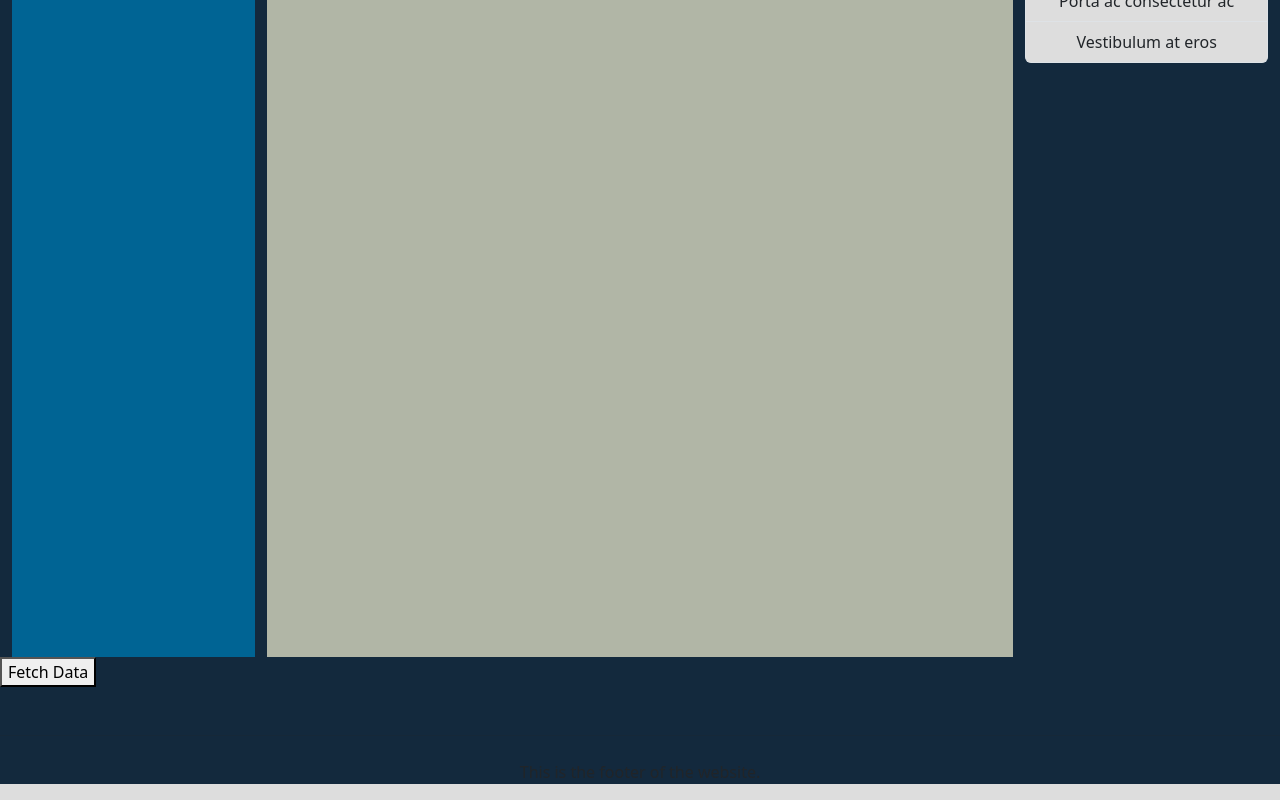
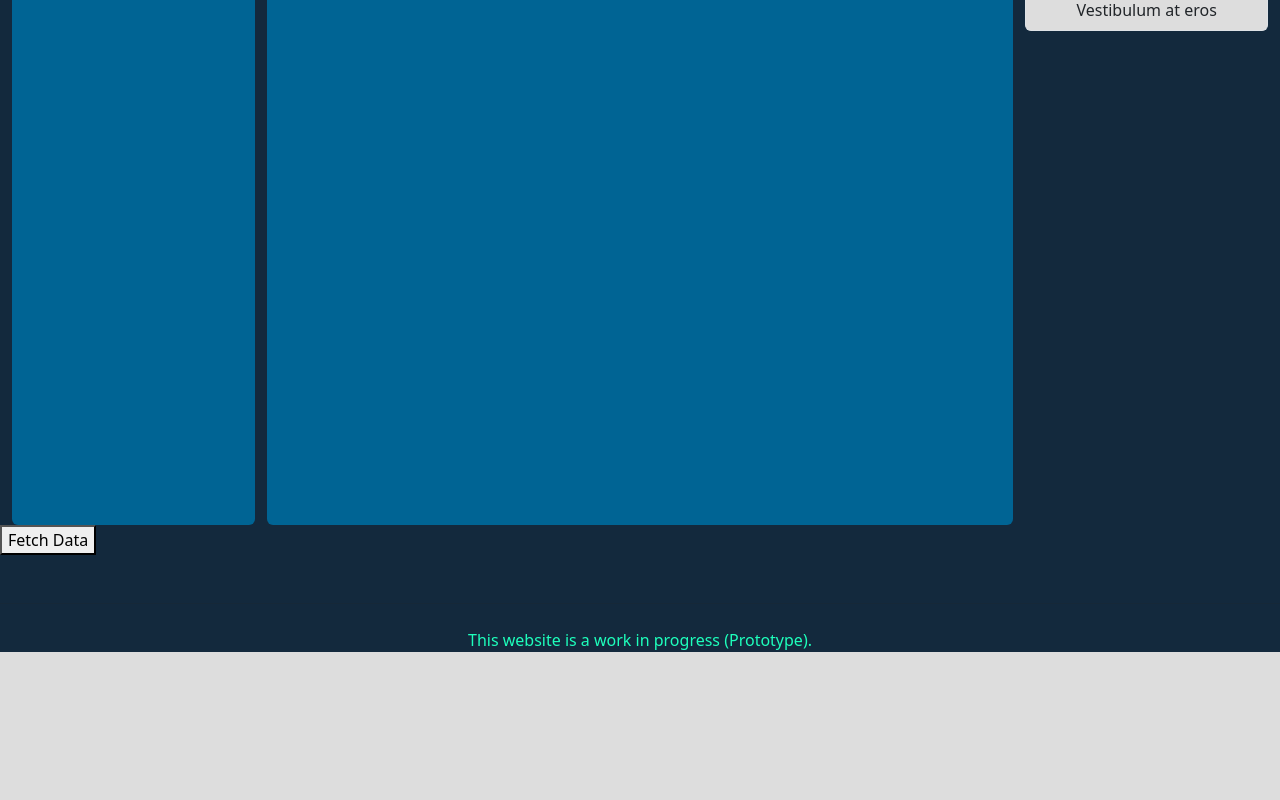
Before and after one commit to KSandfort/streaming-nature_website, a React (Vite) app: page / in a window 1280 px wide. Shown: the part 421-1221 px from the top of the page. After the commit the page ends 1089 px from the top, so only its background shows below. Built offline with nearby package versions, Linux system fonts and the light colour scheme.

Commit message:
Layout improvements

```diff
--- a/src/components/Footer.tsx
+++ b/src/components/Footer.tsx
@@ -2,8 +2,8 @@ function Footer() {
   return (
     <footer className="text-center">
       <hr className="mt-5 mb-4" />
-      <p className="text-muted.text-center">
-        This is the footer of the website.
+      <p className="text-muted.text-center text-success">
+        This website is a work in progress (Prototype).
       </p>
     </footer>
   );
--- a/src/components/MainContent.tsx
+++ b/src/components/MainContent.tsx
@@ -63,12 +63,12 @@ function MainContent() {
   };
 
   return (
-    <div className="container-fluid text-center mt-5">
+    <div className="container-fluid text-center mt-3">
       <div className="row justify-content-md-center">
         <div className="col">
           <WordCloud words={words} handleWordClick={handleWordClick} />
         </div>
-        <div className="col-7 bg-light">
+        <div className="col-7 bg-secondary rounded">
           <br />
           <YouTubePlayer />
           <SourceTimer />
--- a/src/components/TestButton.tsx
+++ b/src/components/TestButton.tsx
@@ -6,7 +6,12 @@ const TestButton: React.FC = () => {
       const response = await fetch(
         "http://127.0.0.1:8000/v1/streams?score_number=0"
       );
-      const data = await response.json();
+
+      if (!response.ok) {
+        throw new Error("Network response was not ok.");
+      }
+
+      const data = await response.text();
       console.log("Fetched Data:", data);
     } catch (error) {
       console.error("Error fetching data:", error);
--- a/src/components/WordCloud.tsx
+++ b/src/components/WordCloud.tsx
@@ -22,7 +22,7 @@ const WordCloud: React.FC<WordCloudProps> = ({ words, handleWordClick }) => {
   };
 
   const wordCloudStyle = {
-    height: "800px", // Set the desired height here
+    height: "700px", // Set the desired height here
     width: "100%", // Set the width or adjust as needed
   };
 
@@ -34,7 +34,7 @@ const WordCloud: React.FC<WordCloudProps> = ({ words, handleWordClick }) => {
   };
 
   return (
-    <div className="container-sm bg-secondary" style={wordCloudStyle}>
+    <div className="container-sm bg-secondary rounded" style={wordCloudStyle}>
       <ReactWordcloud words={words} options={options} callbacks={callbacks} />
     </div>
   );
--- a/src/components/YouTubePlayer.tsx
+++ b/src/components/YouTubePlayer.tsx
@@ -15,6 +15,7 @@ const YouTubePlayer = () => {
   useEffect(() => {
     const interval = setInterval(() => {
       setCounter((prevCounter) => prevCounter + 1);
+      console.log("Change stream");
     }, refrestIntervalMs);
 
     return () => clearInterval(interval);
```
